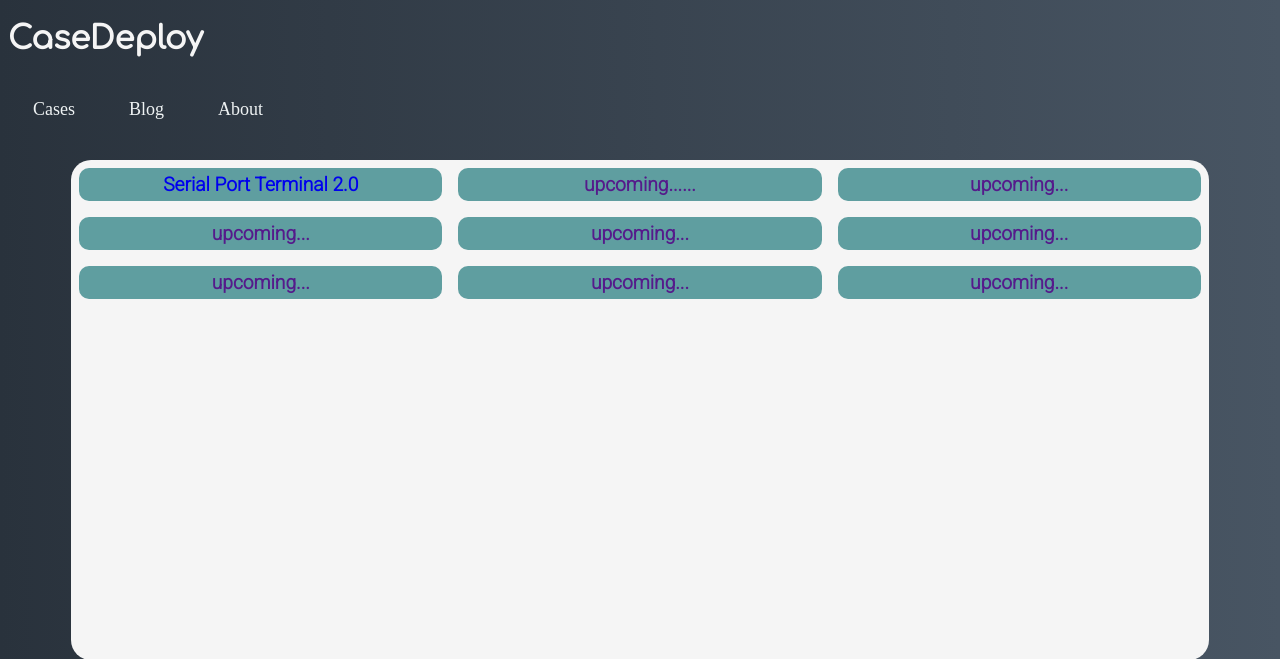
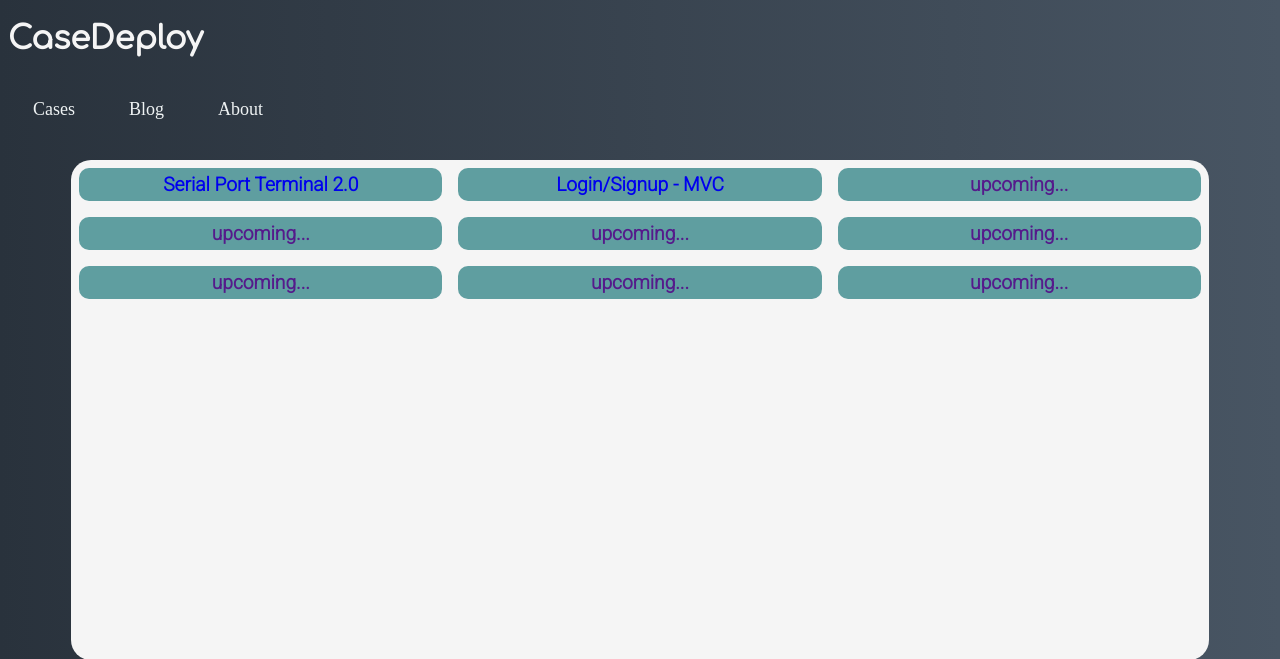
Before and after one commit to SamZ-x/CaseDeploy, a PHP site: page /home.php in a window 1280 px wide. Shown: the top 659 px of the page. Run offline with PHP 8.4, Linux system fonts and the light colour scheme; some web fonts are replaced.

Commit message:
home.php

```diff
--- a/home.php
+++ b/home.php
@@ -26,7 +26,7 @@
     <div class="content">
         <ul>
             <li><a class="link" href="SCI/index.php">Serial Port Terminal 2.0</a></li>
-            <li><a class="link" href="">upcoming......</a></li>
+            <li><a class="link" href="PHP-MVC-Projects/LoginDemo/Views/login.php">Login/Signup - MVC</a></li>
             <li><a class="link" href="">upcoming...</a></li>
             <li><a class="link" href="">upcoming...</a></li>
             <li><a class="link" href="">upcoming...</a></li>
```
